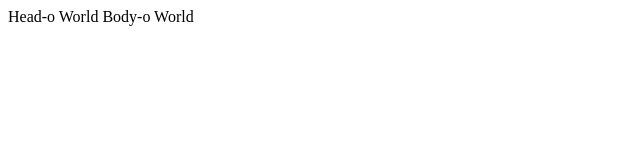
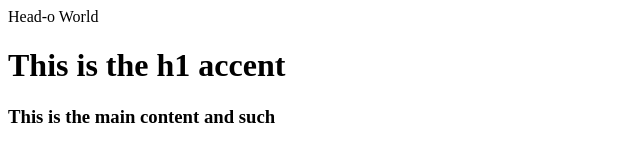
Before and after one commit to mr-stamp/demo-site, a plain HTML site: page index.html in a window 1280 px wide. Shown: the whole page, without its empty margins (0-640 px from the left). Drawn offline with Linux system fonts and the light colour scheme.

Commit message:
Update index.html

```diff
--- a/index.html
+++ b/index.html
@@ -3,6 +3,11 @@
     Head-o World
   </head>
   <body>
-    Body-o World
+    <h1>
+      This is the h1 accent
+    </h1>
+    <h3>
+      This is the main content and such
+    </h3>
   </body>
 </html>
```
